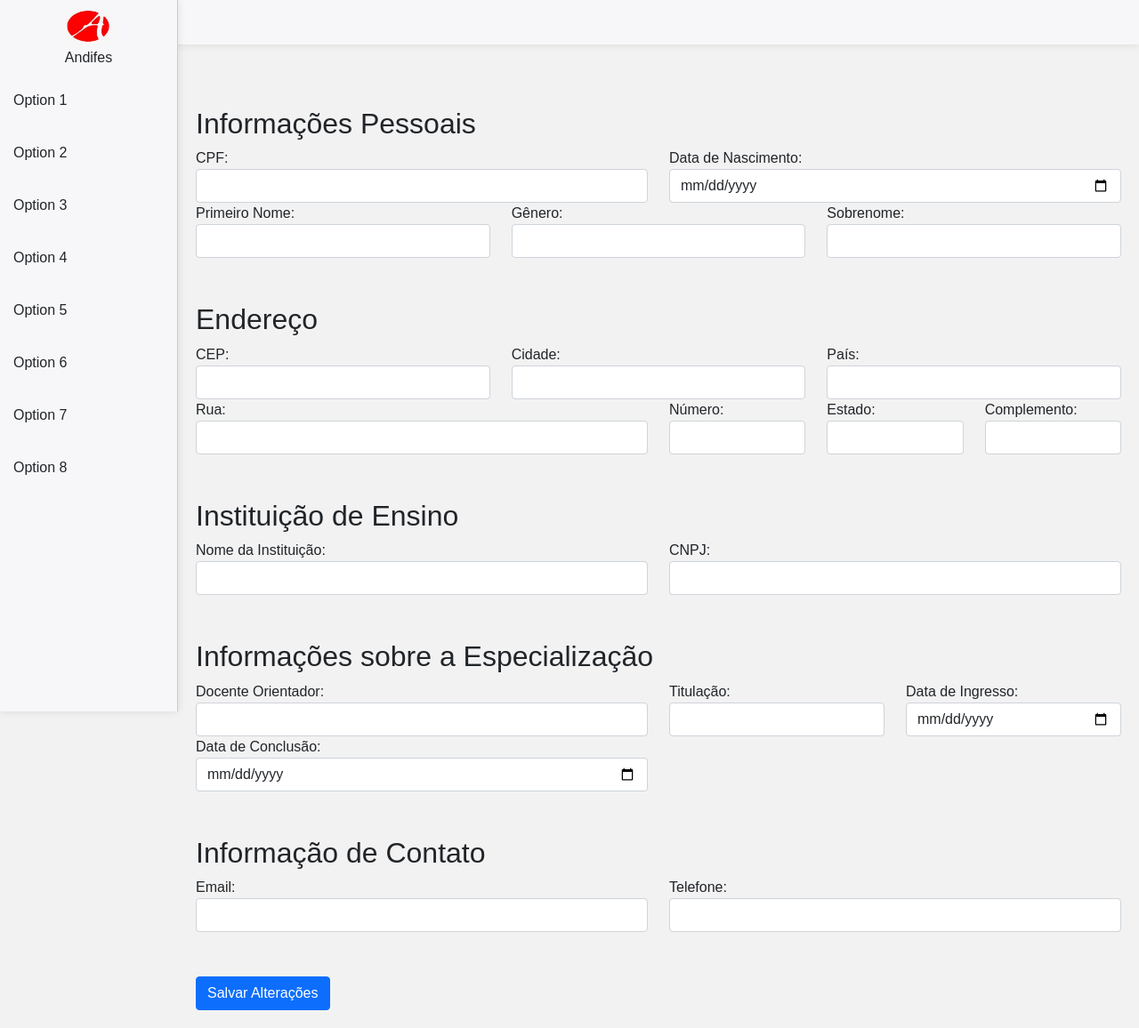
After one commit to ThePaladini/PIBD, a Django app: page /insert_info/ in a window 1280 px wide. The commit adds this page. Shown: the whole page at 89% size. Run offline with Django 4.2, Linux system fonts and the light colour scheme.

Commit message:
teas de inserção

```diff
--- a/Pibd/Pibd/static/style.css
+++ b/Pibd/Pibd/static/style.css
@@ -73,3 +73,7 @@ body {
     margin-top: 15px;
     background-size: contain;
 }
+
+.col-md-12{
+    margin-top: 50px;
+}
--- /dev/null
+++ b/Pibd/Pibd/templates/alter_info_professor_ministrante.html
@@ -0,0 +1,181 @@
+<!DOCTYPE html>
+<html>
+<head>
+    <title>Hello Page</title>
+    {% load static %}
+    <link rel="stylesheet" href="https://cdn.jsdelivr.net/npm/bootstrap@5.0.0/dist/css/bootstrap.min.css">
+    <!-- Include Popper.js before Bootstrap's JavaScript -->
+    <script src="https://cdn.jsdelivr.net/npm/popper.js@2.11.6/dist/umd/popper.min.js"></script>
+    <script src="https://cdn.jsdelivr.net/npm/bootstrap@5.0.0/dist/js/bootstrap.min.js"></script>
+    <link rel="stylesheet" type="text/css" href="{% static 'style.css' %}">
+</head>
+<body>
+    <div class="menu top-menu">
+        <!-- Top Menu Content Goes Here -->
+    </div>
+    <div class="menu left-menu">
+        <div class="logo">
+        </div>
+        <div class="sublogo">
+            <div class="container">
+                <p>Andifes</p>
+            </div>
+        </div>
+        <div class="options">
+            <div class="menu-option">Option 1</div>
+            <div class="menu-option">Option 2</div>
+            <div class="menu-option">Option 3</div>
+            <div class="menu-option">Option 4</div>
+            <div class="menu-option">Option 5</div>
+            <div class="menu-option">Option 6</div>
+            <div class="menu-option">Option 7</div>
+            <div class="menu-option">Option 8</div>
+        </div>
+    </div>
+    <!-- ... Previous HTML code ... -->
+
+    <div class="content">
+        <form>
+            <!-- Informações Pessoais -->
+            <div class="row" style="margin-top: 50px;">
+                <div class="col-md-12">
+                    <h2>Informações Pessoais</h2>
+                </div>
+            </div>
+            <div class="row">
+                <div class="col-md-6">
+                    <label for="cpf">CPF:</label>
+                    <input type="text" class="form-control" id="cpf">
+                </div>
+                <div class="col-md-6">
+                    <label for="data-nascimento">Data de Nascimento:</label>
+                    <input type="date" class="form-control" id="data-nascimento">
+                </div>
+            </div>
+            <div class="row">
+                <div class="col-md-4">
+                    <label for="primeiro-nome">Primeiro Nome:</label>
+                    <input type="text" class="form-control" id="primeiro-nome">
+                </div>
+                <div class="col-md-4">
+                    <label for="genero">Gênero:</label>
+                    <input type="text" class="form-control" id="genero">
+                </div>
+                <div class="col-md-4">
+                    <label for="sobrenome">Sobrenome:</label>
+                    <input type="text" class="form-control" id="sobrenome">
+                </div>
+            </div>
+
+            <!-- Endereço -->
+            <div class="row">
+                <div class="col-md-12">
+                    <h2>Endereço</h2>
+                </div>
+            </div>
+            <div class="row">
+                <div class="col-md-4">
+                    <label for="cep">CEP:</label>
+                    <input type="text" class="form-control" id="cep">
+                </div>
+                <div class="col-md-4">
+                    <label for="cidade">Cidade:</label>
+                    <input type="text" class="form-control" id="cidade">
+                </div>
+                <div class="col-md-4">
+                    <label for="pais">País:</label>
+                    <input type="text" class="form-control" id="pais">
+                </div>
+            </div>
+            <div class="row">
+                <div class="col-md-6">
+                    <label for="rua">Rua:</label>
+                    <input type="text" class="form-control" id="rua">
+                </div>
+                <div class="col-md-2">
+                    <label for="numero">Número:</label>
+                    <input type="text" class="form-control" id="numero">
+                </div>
+                <div class="col-md-2">
+                    <label for="estado">Estado:</label>
+                    <input type="text" class="form-control" id="estado">
+                </div>
+                <div class="col-md-2">
+                    <label for="complemento">Complemento:</label>
+                    <input type="text" class="form-control" id="complemento">
+                </div>
+            </div>
+
+            <!-- Instituição de Ensino -->
+            <div class="row">
+                <div class="col-md-12">
+                    <h2>Instituição de Ensino</h2>
+                </div>
+            </div>
+            <div class="row">
+                <div class="col-md-6">
+                    <label for="nome-instituicao">Nome da Instituição:</label>
+                    <input type="text" class="form-control" id="nome-instituicao">
+                </div>
+                <div class="col-md-6">
+                    <label for="cnpj">CNPJ:</label>
+                    <input type="text" class="form-control" id="cnpj">
+                </div>
+            </div>
+
+            <!-- Informações sobre a Especialização -->
+            <div class="row">
+                <div class="col-md-12">
+                    <h2>Informações sobre a Especialização</h2>
+                </div>
+            </div>
+            <div class="row">
+                <div class="col-md-6">
+                    <label for="docente-orientador">Docente Orientador:</label>
+                    <input type="text" class="form-control" id="docente-orientador">
+                </div>
+                <div class="col-md-3">
+                    <label for="titulacao">Titulação:</label>
+                    <input type="text" class="form-control" id="titulacao">
+                </div>
+                <div class="col-md-3">
+                    <label for="data-ingresso">Data de Ingresso:</label>
+                    <input type="date" class="form-control" id="data-ingresso">
+                </div>
+            </div>
+            <div class="row">
+                <div class="col-md-6">
+                    <label for="data-conclusao">Data de Conclusão:</label>
+                    <input type="date" class="form-control" id="data-conclusao">
+                </div>
+            </div>
+
+            <!-- Informação de Contato -->
+            <div class="row">
+                <div class="col-md-12">
+                    <h2>Informação de Contato</h2>
+                </div>
+            </div>
+            <div class="row">
+                <div class="col-md-6">
+                    <label for="email">Email:</label>
+                    <input type="email" class="form-control" id="email">
+                </div>
+                <div class="col-md-6">
+                    <label for="telefone">Telefone:</label>
+                    <input type="tel" class="form-control" id="telefone">
+                </div>
+            </div>
+            <div class="row">
+                <div class="col-md-12">
+                    <button type="submit" class="btn btn-primary">Salvar Alterações</button>
+                </div>
+            </div>
+            <!-- Add Submit Button or Other Actions Here -->
+        </form>
+    </div>
+
+<!-- ... Rest of the HTML code ... -->
+
+</body>
+</html>
--- a/Pibd/Pibd/templates/hello.html
+++ b/Pibd/Pibd/templates/hello.html
@@ -35,7 +35,7 @@
     <div class="content">
         <br>
         <br>
-        <h1>Hello, World!</h1>
+        <h1>Hello, !</h1>
         <p>This is a simple example page with a left menu overlaying on top of the top menu.</p>
         <h1 class="display-4">Large Header</h1>
         <input type="text" class="form-control" placeholder="Enter text">
--- a/Pibd/Pibd/urls.py
+++ b/Pibd/Pibd/urls.py
@@ -6,4 +6,7 @@ from . import views
 urlpatterns = [
     path('admin/', admin.site.urls),
     path('hello/', views.hello_world, name='hello_world'),
+    path('insert_info/', views.insert, name='insert_info'),
+    path('cadastro_ies/', views.cadastro_ies, name='cadastro_ies'),
+    path('registro_coordenador_administrativo/', views.registro_coordenador_administrativo, name='registro_coordenador_administrativo'),
 ]
--- a/Pibd/Pibd/views.py
+++ b/Pibd/Pibd/views.py
@@ -3,3 +3,12 @@ from django.http import HttpResponse
 
 def hello_world(request):
     return render(request, 'hello.html')
+
+def insert(request):
+    return render(request, 'alter_info_professor_ministrante.html')
+
+def cadastro_ies(request):
+    return render(request, 'cadastro_ies.html')
+
+def registro_coordenador_administrativo(request):
+    return render(request, 'registro_coordenador_administrativo.html')
```
Also changed, not shown: Pibd/Pibd/templates/cadastro_ies.html (added, +156 -0 lines), Pibd/Pibd/templates/registro_coordenador_administrativo.html (added, +160 -0 lines).
